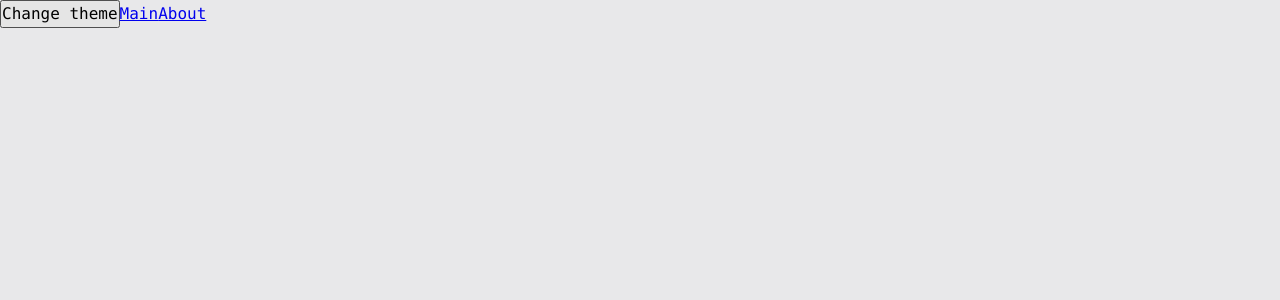
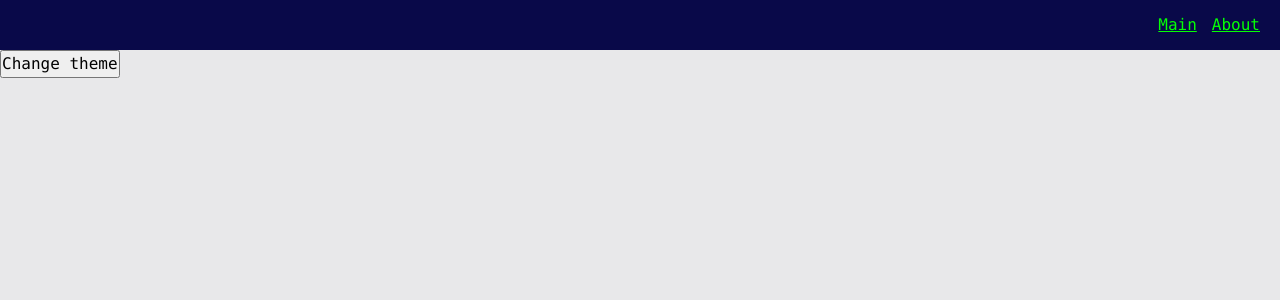
Before and after one commit to nikossmirnov/fe-common-template, a React app: page / in a window 1280 px wide. Shown: the top 300 px of the page. Built offline with nearby package versions, Linux system fonts and the light colour scheme.

Commit message:
applink widget

```diff
--- a/src/app/App.tsx
+++ b/src/app/App.tsx
@@ -1,7 +1,7 @@
 
 import { useTheme } from '@/shared/hooks/useTheme';
 import { classNames } from '@/shared/index';
-import { Link } from 'react-router-dom';
+import { Navbar } from '@/widgets/navbar';
 import { AppRouter } from './providers/router';
 import './styles/index.scss';
 
@@ -9,10 +9,9 @@ export const App = () => {
     const { theme, toggleTheme } = useTheme();
     return (
         <div className={classNames('app', {hovered: true}, [theme])}>
+            <Navbar />
+            <AppRouter />
             <button onClick={toggleTheme}>Change theme</button>
-            <Link to={"/"}>Main</Link>
-            <Link to={"/about"}>About</Link>
-            <AppRouter />
         </div>
     );
 }
--- a/src/app/styles/themes/dark.scss
+++ b/src/app/styles/themes/dark.scss
@@ -1,6 +1,10 @@
 .app.dark {
     --bg-color: #090949;
+    --bg-inverted-color: #e8e8ea;
 
     --primary-color: #049604;
     --secondary-color: #04ff04;
+
+    --inverted-primary-color: #041c65;
+    --inverted-secondary-color: #0449e0;
 }
--- a/src/app/styles/themes/normal.scss
+++ b/src/app/styles/themes/normal.scss
@@ -1,6 +1,10 @@
 :root {
     --bg-color: #e8e8ea;
+    --bg-inverted-color: #090949;
 
     --primary-color: #041c65;
     --secondary-color: #0449e0;
+
+    --inverted-primary-color: #049604;
+    --inverted-secondary-color: #04ff04;
 }
--- a/src/app/styles/variables/global.scss
+++ b/src/app/styles/variables/global.scss
@@ -8,4 +8,6 @@
     --font-size-l: 24px;
     --font-line-l: 32px;
     --font-l: var(--font-size-l) / var(--font-line-l) var(--font-family-main);
+
+    --navbar-height: 50px;
 }
--- a/src/shared/utils/classNames.ts
+++ b/src/shared/utils/classNames.ts
@@ -2,12 +2,12 @@ type Mods = Record<string, boolean | string>;
 
 export const classNames = (
     classNames: string,
-    mods: Mods,
-    additional: string[]
+    mods?: Mods,
+    additional?: string[]
 ) => {
         return [
             classNames,
-            ...additional,
+            ...additional.filter(Boolean),
             ...Object.entries(mods)
                 .filter(([className, value]) => Boolean(value))
                 .map(([className]) => className),
--- /dev/null
+++ b/src/widgets/navbar/index.ts
@@ -0,0 +1,3 @@
+import { Navbar } from "./ui/Navbar";
+
+export { Navbar };
--- /dev/null
+++ b/src/widgets/navbar/ui/Navbar.module.scss
@@ -0,0 +1,17 @@
+.navbar {
+    width: 100%;
+    height: var(--navbar-height);
+    background: var(--bg-inverted-color);
+    display: flex;
+    // justify-content: space-between;
+    align-items: center;
+    padding: 20px;
+}
+
+.links {
+    margin-left: auto;
+}
+
+.mainLink {
+    margin-right: 15px;
+}
--- /dev/null
+++ b/src/widgets/navbar/ui/Navbar.tsx
@@ -0,0 +1,19 @@
+import { classNames } from "@/shared";
+import { AppLink, AppLinkTheme } from "@/shared/ui/AppLink/AppLink";
+import { FC } from "react";
+import styles from "./Navbar.module.scss";
+
+interface NavbarProps {
+    className?: string;
+}
+
+export const Navbar: FC<NavbarProps> = ({className}) => {
+  return (
+    <div className={classNames(styles.navbar, {}, [className])}>
+        <div className={styles.links}>
+            <AppLink theme={AppLinkTheme.SECONDARY} className={styles.mainLink} to={"/"}>Main</AppLink>
+            <AppLink theme={AppLinkTheme.SECONDARY} to={"/about"}>About</AppLink>
+        </div>
+    </div>
+  )
+}
```
